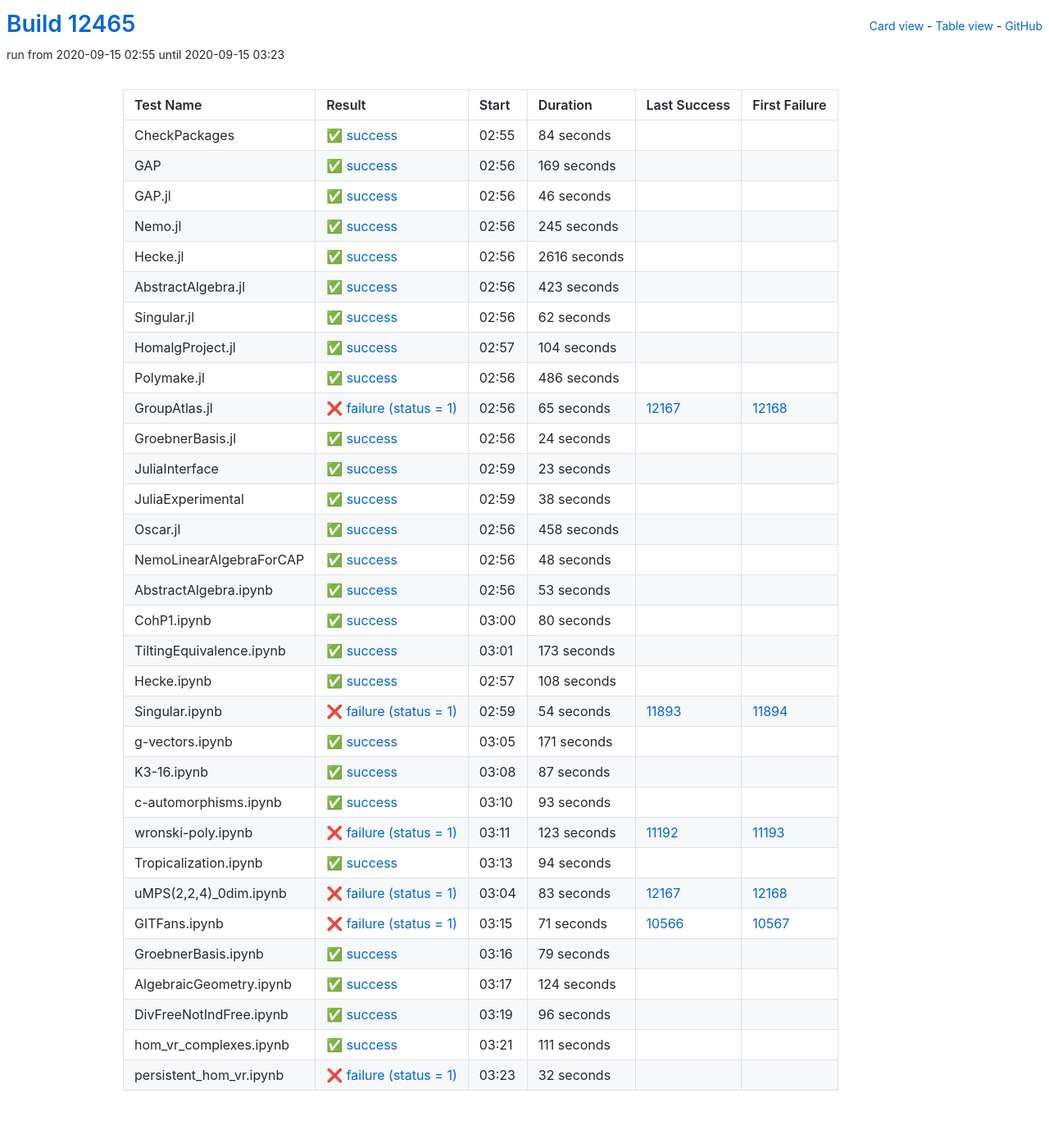
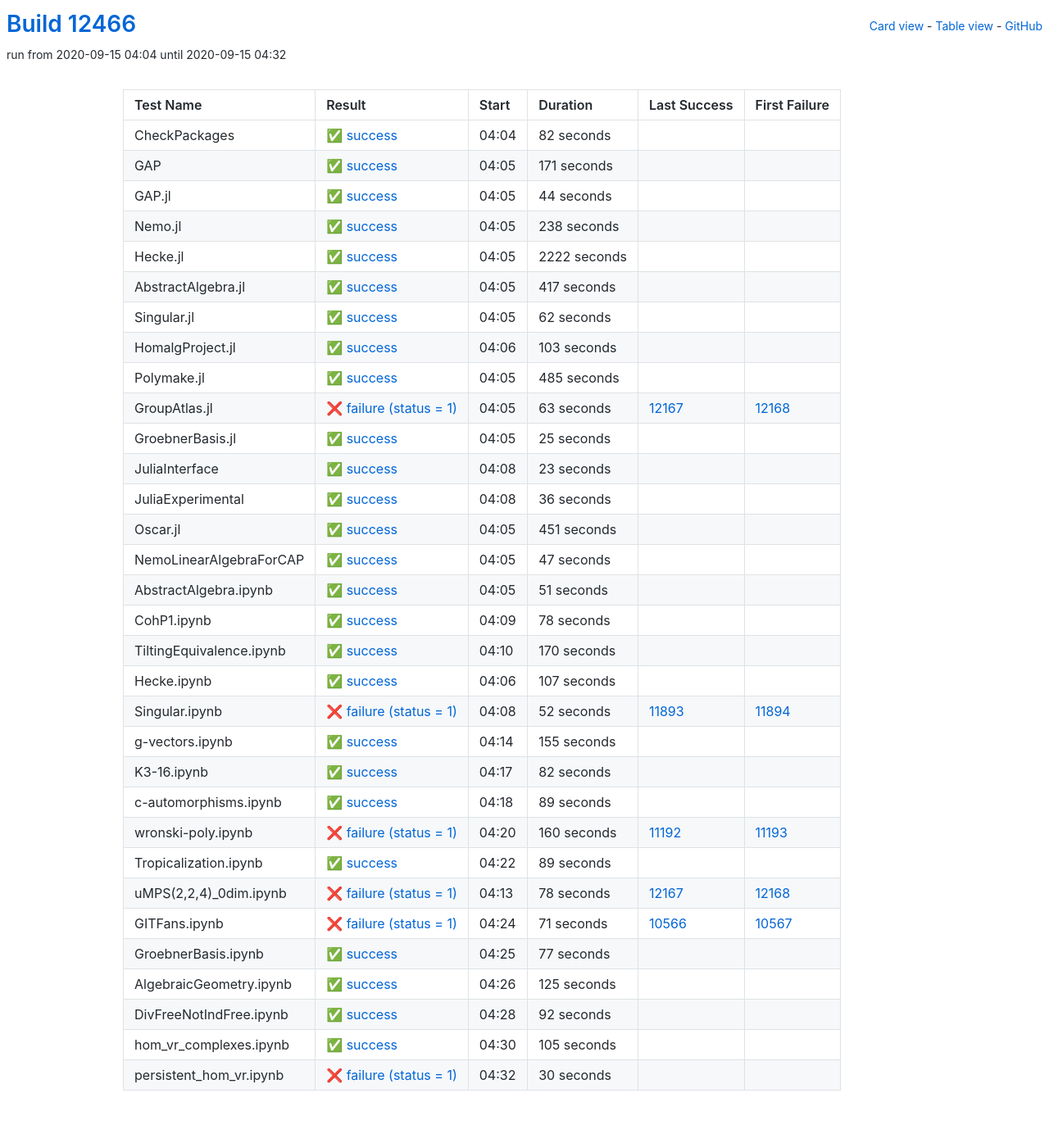
Before and after one commit to oscar-system/oscar-ci-status, a Jekyll site: the page built from table.html, in a window 1280 px wide. Shown: the whole page at 82% size. Built offline with Jekyll 4.4.1, drawn with Linux system fonts in a browser that asks for light colours.

Commit message:
Build #12466

```diff
--- a/_data/ci.yml
+++ b/_data/ci.yml
@@ -1,6 +1,6 @@
 ---
-build: 12465
-build_url: https://oscarci.mathematik.uni-kl.de/job/oscar/12465/
+build: 12466
+build_url: https://oscarci.mathematik.uni-kl.de/job/oscar/12466/
 job: oscar
 organization: oscar-system
 repo: oscar-ci-status
@@ -8,80 +8,80 @@
 tests:
 - name: CheckPackages
   id: checkpackages
-  log: https://oscarci.mathematik.uni-kl.de/job/oscar/12465/artifact/logs/build-12465/CheckPackages.log
-  start: 2020-09-15 02:55
+  log: https://oscarci.mathematik.uni-kl.de/job/oscar/12466/artifact/logs/build-12466/CheckPackages.log
+  start: 2020-09-15 04:04
   success: true
   exitcode: 0
   status: success
-  duration: 84
+  duration: 82
   last_success: false
   last_success_url:
   first_failure: false
   first_failure_url:
 - name: GAP
   id: gap
-  log: https://oscarci.mathematik.uni-kl.de/job/oscar/12465/artifact/logs/build-12465/GAP.log
-  start: 2020-09-15 02:56
+  log: https://oscarci.mathematik.uni-kl.de/job/oscar/12466/artifact/logs/build-12466/GAP.log
+  start: 2020-09-15 04:05
   success: true
   exitcode: 0
   status: success
-  duration: 169
+  duration: 171
   last_success: false
   last_success_url:
   first_failure: false
   first_failure_url:
 - name: GAP.jl
   id: gap-jl
-  log: https://oscarci.mathematik.uni-kl.de/job/oscar/12465/artifact/logs/build-12465/GAP.jl.log
-  start: 2020-09-15 02:56
+  log: https://oscarci.mathematik.uni-kl.de/job/oscar/12466/artifact/logs/build-12466/GAP.jl.log
+  start: 2020-09-15 04:05
   success: true
   exitcode: 0
   status: success
-  duration: 46
+  duration: 44
   last_success: false
   last_success_url:
   first_failure: false
   first_failure_url:
 - name: Nemo.jl
   id: nemo-jl
-  log: https://oscarci.mathematik.uni-kl.de/job/oscar/12465/artifact/logs/build-12465/Nemo.jl.log
-  start: 2020-09-15 02:56
+  log: https://oscarci.mathematik.uni-kl.de/job/oscar/12466/artifact/logs/build-12466/Nemo.jl.log
+  start: 2020-09-15 04:05
   success: true
   exitcode: 0
   status: success
-  duration: 245
+  duration: 238
   last_success: false
   last_success_url:
   first_failure: false
   first_failure_url:
 - name: Hecke.jl
   id: hecke-jl
-  log: https://oscarci.mathematik.uni-kl.de/job/oscar/12465/artifact/logs/build-12465/Hecke.jl.log
-  start: 2020-09-15 02:56
+  log: https://oscarci.mathematik.uni-kl.de/job/oscar/12466/artifact/logs/build-12466/Hecke.jl.log
+  start: 2020-09-15 04:05
   success: true
   exitcode: 0
   status: success
-  duration: 2616
+  duration: 2222
   last_success: false
   last_success_url:
   first_failure: false
   first_failure_url:
 - name: AbstractAlgebra.jl
   id: abstractalgebra-jl
-  log: https://oscarci.mathematik.uni-kl.de/job/oscar/12465/artifact/logs/build-12465/AbstractAlgebra.jl.log
-  start: 2020-09-15 02:56
+  log: https://oscarci.mathematik.uni-kl.de/job/oscar/12466/artifact/logs/build-12466/AbstractAlgebra.jl.log
+  start: 2020-09-15 04:05
   success: true
   exitcode: 0
   status: success
-  duration: 423
+  duration: 417
   last_success: false
   last_success_url:
   first_failure: false
   first_failure_url:
 - name: Singular.jl
   id: singular-jl
-  log: https://oscarci.mathematik.uni-kl.de/job/oscar/12465/artifact/logs/build-12465/Singular.jl.log
-  start: 2020-09-15 02:56
+  log: https://oscarci.mathematik.uni-kl.de/job/oscar/12466/artifact/logs/build-12466/Singular.jl.log
+  start: 2020-09-15 04:05
   success: true
   exitcode: 0
   status: success
@@ -92,56 +92,56 @@
   first_failure_url:
 - name: HomalgProject.jl
   id: homalgproject-jl
-  log: https://oscarci.mathematik.uni-kl.de/job/oscar/12465/artifact/logs/build-12465/HomalgProject.jl.log
-  start: 2020-09-15 02:57
+  log: https://oscarci.mathematik.uni-kl.de/job/oscar/12466/artifact/logs/build-12466/HomalgProject.jl.log
+  start: 2020-09-15 04:06
   success: true
   exitcode: 0
   status: success
-  duration: 104
+  duration: 103
   last_success: false
   last_success_url:
   first_failure: false
   first_failure_url:
 - name: Polymake.jl
   id: polymake-jl
-  log: https://oscarci.mathematik.uni-kl.de/job/oscar/12465/artifact/logs/build-12465/Polymake.jl.log
-  start: 2020-09-15 02:56
+  log: https://oscarci.mathematik.uni-kl.de/job/oscar/12466/artifact/logs/build-12466/Polymake.jl.log
+  start: 2020-09-15 04:05
   success: true
   exitcode: 0
   status: success
-  duration: 486
+  duration: 485
   last_success: false
   last_success_url:
   first_failure: false
   first_failure_url:
 - name: GroupAtlas.jl
   id: groupatlas-jl
-  log: https://oscarci.mathematik.uni-kl.de/job/oscar/12465/artifact/logs/build-12465/GroupAtlas.jl.log
-  start: 2020-09-15 02:56
+  log: https://oscarci.mathematik.uni-kl.de/job/oscar/12466/artifact/logs/build-12466/GroupAtlas.jl.log
+  start: 2020-09-15 04:05
   success: false
   exitcode: 1
   status: failure
-  duration: 65
+  duration: 63
   last_success: 12167
   last_success_url: https://oscarci.mathematik.uni-kl.de/job/oscar/12167/
   first_failure: 12168
   first_failure_url: https://oscarci.mathematik.uni-kl.de/job/oscar/12168/
 - name: GroebnerBasis.jl
   id: groebnerbasis-jl
-  log: https://oscarci.mathematik.uni-kl.de/job/oscar/12465/artifact/logs/build-12465/GroebnerBasis.jl.log
-  start: 2020-09-15 02:56
+  log: https://oscarci.mathematik.uni-kl.de/job/oscar/12466/artifact/logs/build-12466/GroebnerBasis.jl.log
+  start: 2020-09-15 04:05
   success: true
   exitcode: 0
   status: success
-  duration: 24
+  duration: 25
   last_success: false
   last_success_url:
   first_failure: false
   first_failure_url:
 - name: JuliaInterface
   id: juliainterface
-  log: https://oscarci.mathematik.uni-kl.de/job/oscar/12465/artifact/logs/build-12465/JuliaInterface.log
-  start: 2020-09-15 02:59
+  log: https://oscarci.mathematik.uni-kl.de/job/oscar/12466/artifact/logs/build-12466/JuliaInterface.log
+  start: 2020-09-15 04:08
   success: true
   exitcode: 0
   status: success
@@ -152,176 +152,176 @@
   first_failure_url:
 - name: JuliaExperimental
   id: juliaexperimental
-  log: https://oscarci.mathematik.uni-kl.de/job/oscar/12465/artifact/logs/build-12465/JuliaExperimental.log
-  start: 2020-09-15 02:59
+  log: https://oscarci.mathematik.uni-kl.de/job/oscar/12466/artifact/logs/build-12466/JuliaExperimental.log
+  start: 2020-09-15 04:08
   success: true
   exitcode: 0
   status: success
-  duration: 38
+  duration: 36
   last_success: false
   last_success_url:
   first_failure: false
   first_failure_url:
 - name: Oscar.jl
   id: oscar-jl
-  log: https://oscarci.mathematik.uni-kl.de/job/oscar/12465/artifact/logs/build-12465/Oscar.jl.log
-  start: 2020-09-15 02:56
+  log: https://oscarci.mathematik.uni-kl.de/job/oscar/12466/artifact/logs/build-12466/Oscar.jl.log
+  start: 2020-09-15 04:05
   success: true
   exitcode: 0
   status: success
-  duration: 458
+  duration: 451
   last_success: false
   last_success_url:
   first_failure: false
   first_failure_url:
 - name: NemoLinearAlgebraForCAP
   id: nemolinearalgebraforcap
-  log: https://oscarci.mathematik.uni-kl.de/job/oscar/12465/artifact/logs/build-12465/NemoLinearAlgebraForCAP.log
-  start: 2020-09-15 02:56
+  log: https://oscarci.mathematik.uni-kl.de/job/oscar/12466/artifact/logs/build-12466/NemoLinearAlgebraForCAP.log
+  start: 2020-09-15 04:05
   success: true
   exitcode: 0
   status: success
-  duration: 48
+  duration: 47
   last_success: false
   last_success_url:
   first_failure: false
   first_failure_url:
 - name: AbstractAlgebra.ipynb
   id: abstractalgebra-ipynb
-  log: https://oscarci.mathematik.uni-kl.de/job/oscar/12465/artifact/logs/build-12465/AbstractAlgebra.ipynb.log
-  start: 2020-09-15 02:56
+  log: https://oscarci.mathematik.uni-kl.de/job/oscar/12466/artifact/logs/build-12466/AbstractAlgebra.ipynb.log
+  start: 2020-09-15 04:05
   success: true
   exitcode: 0
   status: success
-  duration: 53
+  duration: 51
   last_success: false
   last_success_url:
   first_failure: false
   first_failure_url:
 - name: CohP1.ipynb
   id: cohp1-ipynb
-  log: https://oscarci.mathematik.uni-kl.de/job/oscar/12465/artifact/logs/build-12465/CohP1.ipynb.log
-  start: 2020-09-15 03:00
+  log: https://oscarci.mathematik.uni-kl.de/job/oscar/12466/artifact/logs/build-12466/CohP1.ipynb.log
+  start: 2020-09-15 04:09
   success: true
   exitcode: 0
   status: success
-  duration: 80
+  duration: 78
   last_success: false
   last_success_url:
   first_failure: false
   first_failure_url:
 - name: TiltingEquivalence.ipynb
   id: tiltingequivalence-ipynb
-  log: https://oscarci.mathematik.uni-kl.de/job/oscar/12465/artifact/logs/build-12465/TiltingEquivalence.ipynb.log
-  start: 2020-09-15 03:01
+  log: https://oscarci.mathematik.uni-kl.de/job/oscar/12466/artifact/logs/build-12466/TiltingEquivalence.ipynb.log
+  start: 2020-09-15 04:10
   success: true
   exitcode: 0
   status: success
-  duration: 173
+  duration: 170
   last_success: false
   last_success_url:
   first_failure: false
   first_failure_url:
 - name: Hecke.ipynb
   id: hecke-ipynb
-  log: https://oscarci.mathematik.uni-kl.de/job/oscar/12465/artifact/logs/build-12465/Hecke.ipynb.log
-  start: 2020-09-15 02:57
+  log: https://oscarci.mathematik.uni-kl.de/job/oscar/12466/artifact/logs/build-12466/Hecke.ipynb.log
+  start: 2020-09-15 04:06
   success: true
   exitcode: 0
   status: success
-  duration: 108
+  duration: 107
   last_success: false
   last_success_url:
   first_failure: false
   first_failure_url:
 - name: Singular.ipynb
   id: singular-ipynb
-  log: https://oscarci.mathematik.uni-kl.de/job/oscar/12465/artifact/logs/build-12465/Singular.ipynb.log
-  start: 2020-09-15 02:59
+  log: https://oscarci.mathematik.uni-kl.de/job/oscar/12466/artifact/logs/build-12466/Singular.ipynb.log
+  start: 2020-09-15 04:08
   success: false
   exitcode: 1
   status: failure
-  duration: 54
+  duration: 52
   last_success: 11893
   last_success_url: https://oscarci.mathematik.uni-kl.de/job/oscar/11893/
   first_failure: 11894
   first_failure_url: https://oscarci.mathematik.uni-kl.de/job/oscar/11894/
 - name: g-vectors.ipynb
   id: g-vectors-ipynb
-  log: https://oscarci.mathematik.uni-kl.de/job/oscar/12465/artifact/logs/build-12465/g-vectors.ipynb.log
-  start: 2020-09-15 03:05
+  log: https://oscarci.mathematik.uni-kl.de/job/oscar/12466/artifact/logs/build-12466/g-vectors.ipynb.log
+  start: 2020-09-15 04:14
   success: true
   exitcode: 0
   status: success
-  duration: 171
+  duration: 155
   last_success: false
   last_success_url:
   first_failure: false
   first_failure_url:
 - name: K3-16.ipynb
   id: k3-16-ipynb
-  log: https://oscarci.mathematik.uni-kl.de/job/oscar/12465/artifact/logs/build-12465/K3-16.ipynb.log
-  start: 2020-09-15 03:08
+  log: https://oscarci.mathematik.uni-kl.de/job/oscar/12466/artifact/logs/build-12466/K3-16.ipynb.log
+  start: 2020-09-15 04:17
   success: true
   exitcode: 0
   status: success
-  duration: 87
+  duration: 82
   last_success: false
   last_success_url:
   first_failure: false
   first_failure_url:
 - name: c-automorphisms.ipynb
   id: c-automorphisms-ipynb
-  log: https://oscarci.mathematik.uni-kl.de/job/oscar/12465/artifact/logs/build-12465/c-automorphisms.ipynb.log
-  start: 2020-09-15 03:10
+  log: https://oscarci.mathematik.uni-kl.de/job/oscar/12466/artifact/logs/build-12466/c-automorphisms.ipynb.log
+  start: 2020-09-15 04:18
   success: true
   exitcode: 0
   status: success
-  duration: 93
+  duration: 89
   last_success: false
   last_success_url:
   first_failure: false
   first_failure_url:
 - name: wronski-poly.ipynb
   id: wronski-poly-ipynb
-  log: https://oscarci.mathematik.uni-kl.de/job/oscar/12465/artifact/logs/build-12465/wronski-poly.ipynb.log
-  start: 2020-09-15 03:11
+  log: https://oscarci.mathematik.uni-kl.de/job/oscar/12466/artifact/logs/build-12466/wronski-poly.ipynb.log
+  start: 2020-09-15 04:20
   success: false
   exitcode: 1
   status: failure
-  duration: 123
+  duration: 160
   last_success: 11192
   last_success_url: https://oscarci.mathematik.uni-kl.de/job/oscar/11192/
   first_failure: 11193
   first_failure_url: https://oscarci.mathematik.uni-kl.de/job/oscar/11193/
 - name: Tropicalization.ipynb
   id: tropicalization-ipynb
-  log: https://oscarci.mathematik.uni-kl.de/job/oscar/12465/artifact/logs/build-12465/Tropicalization.ipynb.log
-  start: 2020-09-15 03:13
+  log: https://oscarci.mathematik.uni-kl.de/job/oscar/12466/artifact/logs/build-12466/Tropicalization.ipynb.log
+  start: 2020-09-15 04:22
   success: true
   exitcode: 0
   status: success
-  duration: 94
+  duration: 89
   last_success: false
   last_success_url:
   first_failure: false
   first_failure_url:
 - name: uMPS(2,2,4)_0dim.ipynb
   id: umps-2-2-4-0dim-ipynb
-  log: https://oscarci.mathematik.uni-kl.de/job/oscar/12465/artifact/logs/build-12465/uMPS-2-2-4-_0dim.ipynb.log
-  start: 2020-09-15 03:04
+  log: https://oscarci.mathematik.uni-kl.de/job/oscar/12466/artifact/logs/build-12466/uMPS-2-2-4-_0dim.ipynb.log
+  start: 2020-09-15 04:13
   success: false
   exitcode: 1
   status: failure
-  duration: 83
+  duration: 78
   last_success: 12167
   last_success_url: https://oscarci.mathematik.uni-kl.de/job/oscar/12167/
   first_failure: 12168
   first_failure_url: https://oscarci.mathematik.uni-kl.de/job/oscar/12168/
 - name: GITFans.ipynb
   id: gitfans-ipynb
-  log: https://oscarci.mathematik.uni-kl.de/job/oscar/12465/artifact/logs/build-12465/GITFans.ipynb.log
-  start: 2020-09-15 03:15
+  log: https://oscarci.mathematik.uni-kl.de/job/oscar/12466/artifact/logs/build-12466/GITFans.ipynb.log
+  start: 2020-09-15 04:24
   success: false
   exitcode: 1
   status: failure
@@ -332,60 +332,60 @@
   first_failure_url: https://oscarci.mathematik.uni-kl.de/job/oscar/10567/
 - name: GroebnerBasis.ipynb
   id: groebnerbasis-ipynb
-  log: https://oscarci.mathematik.uni-kl.de/job/oscar/12465/artifact/logs/build-12465/GroebnerBasis.ipynb.log
-  start: 2020-09-15 03:16
+  log: https://oscarci.mathematik.uni-kl.de/job/oscar/12466/artifact/logs/build-12466/GroebnerBasis.ipynb.log
+  start: 2020-09-15 04:25
   success: true
   exitcode: 0
   status: success
-  duration: 79
+  duration: 77
   last_success: false
   last_success_url:
   first_failure: false
   first_failure_url:
 - name: AlgebraicGeometry.ipynb
   id: algebraicgeometry-ipynb
-  log: https://oscarci.mathematik.uni-kl.de/job/oscar/12465/artifact/logs/build-12465/AlgebraicGeometry.ipynb.log
-  start: 2020-09-15 03:17
+  log: https://oscarci.mathematik.uni-kl.de/job/oscar/12466/artifact/logs/build-12466/AlgebraicGeometry.ipynb.log
+  start: 2020-09-15 04:26
   success: true
   exitcode: 0
   status: success
-  duration: 124
+  duration: 125
   last_success: false
   last_success_url:
   first_failure: false
   first_failure_url:
 - name: DivFreeNotIndFree.ipynb
   id: divfreenotindfree-ipynb
-  log: https://oscarci.mathematik.uni-kl.de/job/oscar/12465/artifact/logs/build-12465/DivFreeNotIndFree.ipynb.log
-  start: 2020-09-15 03:19
+  log: https://oscarci.mathematik.uni-kl.de/job/oscar/12466/artifact/logs/build-12466/DivFreeNotIndFree.ipynb.log
+  start: 2020-09-15 04:28
   success: true
   exitcode: 0
   status: success
-  duration: 96
+  duration: 92
   last_success: false
   last_success_url:
   first_failure: false
   first_failure_url:
 - name: hom_vr_complexes.ipynb
   id: hom-vr-complexes-ipynb
-  log: https://oscarci.mathematik.uni-kl.de/job/oscar/12465/artifact/logs/build-12465/hom_vr_complexes.ipynb.log
-  start: 2020-09-15 03:21
+  log: https://oscarci.mathematik.uni-kl.de/job/oscar/12466/artifact/logs/build-12466/hom_vr_complexes.ipynb.log
+  start: 2020-09-15 04:30
   success: true
   exitcode: 0
   status: success
-  duration: 111
+  duration: 105
   last_success: false
   last_success_url:
   first_failure: false
   first_failure_url:
 - name: persistent_hom_vr.ipynb
   id: persistent-hom-vr-ipynb
-  log: https://oscarci.mathematik.uni-kl.de/job/oscar/12465/artifact/logs/build-12465/persistent_hom_vr.ipynb.log
-  start: 2020-09-15 03:23
+  log: https://oscarci.mathematik.uni-kl.de/job/oscar/12466/artifact/logs/build-12466/persistent_hom_vr.ipynb.log
+  start: 2020-09-15 04:32
   success: false
   exitcode: 1
   status: failure
-  duration: 32
+  duration: 30
   last_success: false
   last_success_url:
   first_failure: false
```
Also changed, not shown: README.md.
